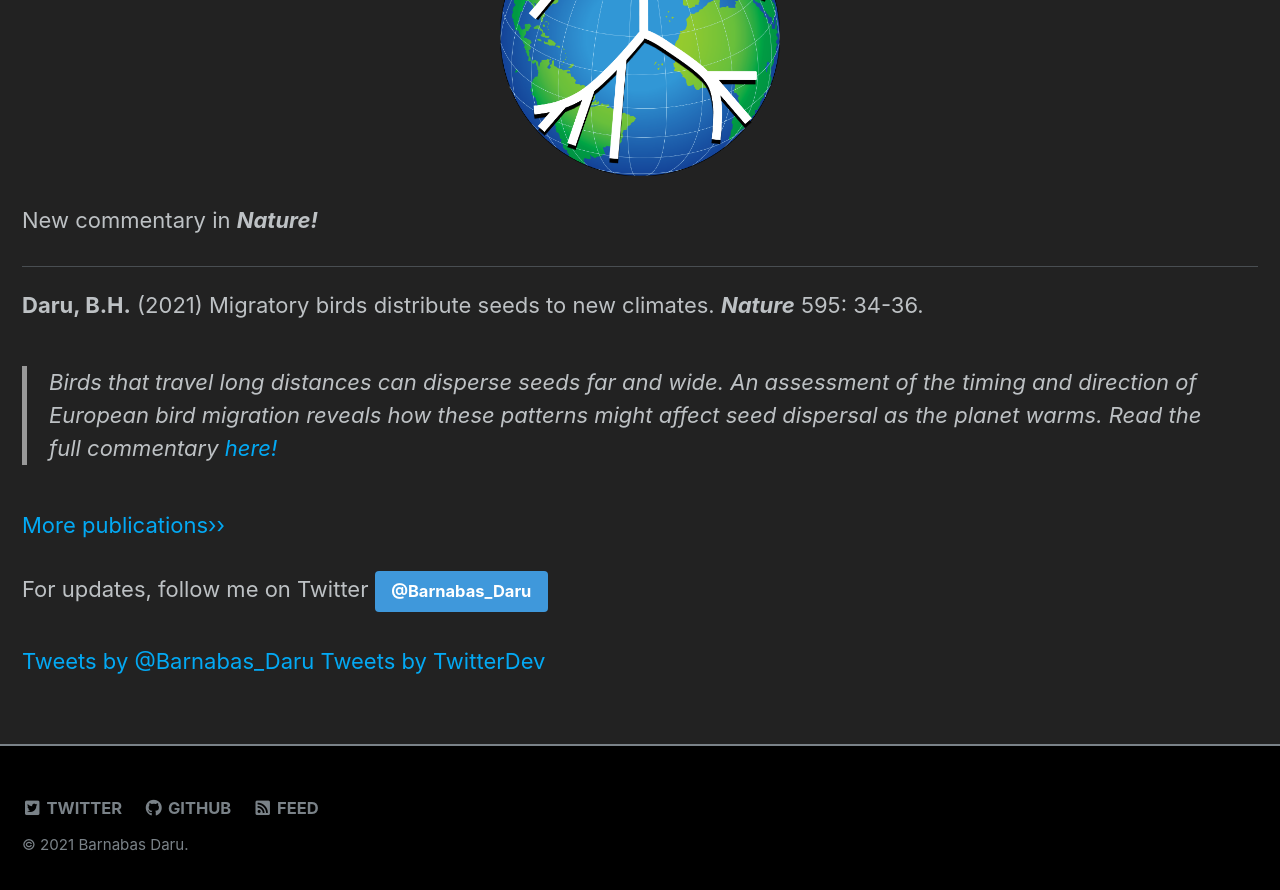
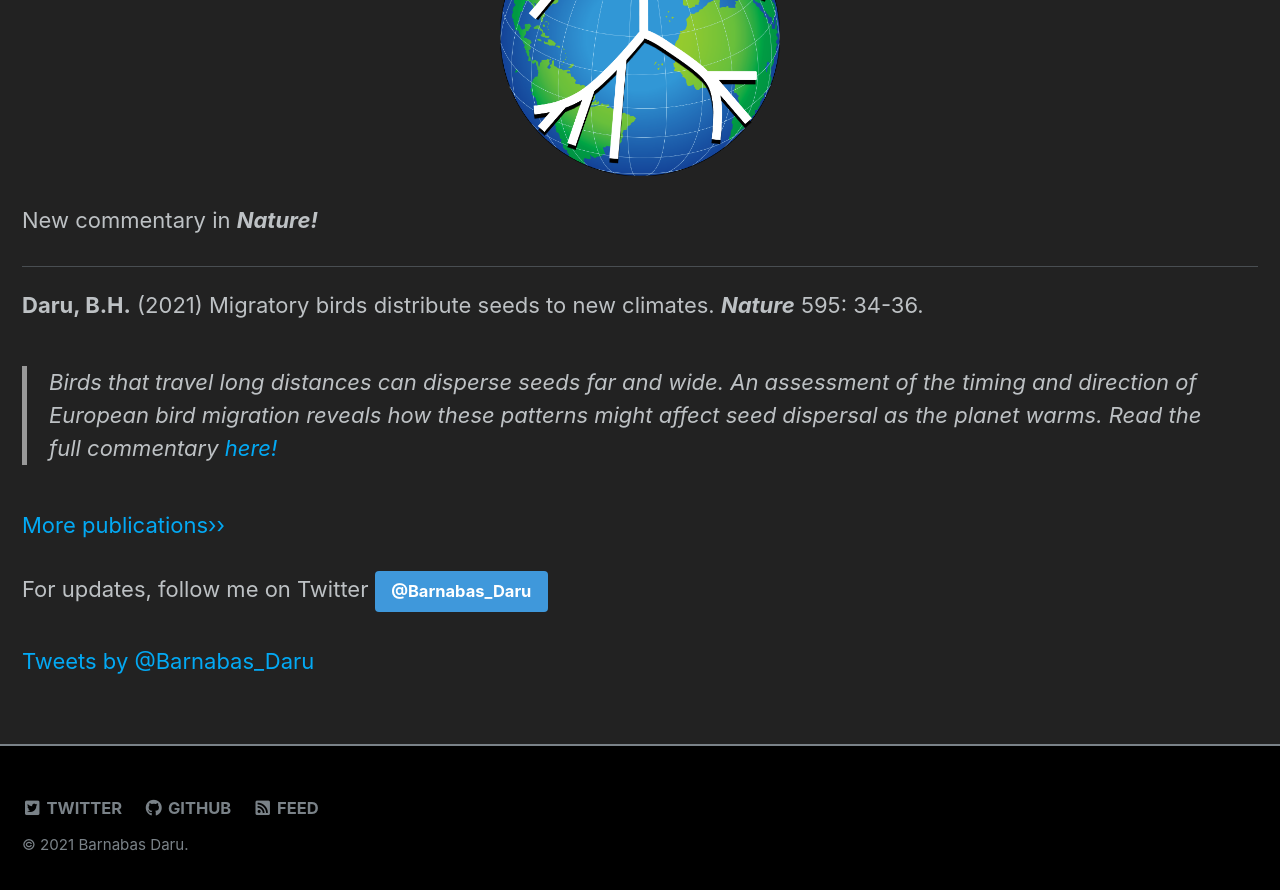
Before and after one commit to darunabas/darulab.github.io, a Jekyll site: the page built from index.html, in a window 1280 px wide and 900 px high, scrolled down 722 px. Shown: the top 890 px of the window. Built offline with Jekyll 4.4.1, drawn with Linux system fonts in a browser that asks for light colours; cached includes are drawn as plain includes; the list of posts is cut into pages by our own code; comment, search, counter and statistics services are not loaded.

Commit message:
Update index.html

```diff
--- a/index.html
+++ b/index.html
@@ -30,11 +30,9 @@
 <a class="twitter-timeline"
   href="https://twitter.com/Barnabas_Daru"
   data-tweet-limit="3"
-   data-width="250"
-  data-height="250"
+   data-width="350"
+  data-height="100"
    data-theme="dark">
 Tweets by @Barnabas_Daru
 </a>
 <script async src="https://platform.twitter.com/widgets.js" charset="utf-8"></script>
-
-<a class="twitter-timeline" data-width="232" data-height="203" data-theme="dark" href="https://twitter.com/TwitterDev?ref_src=twsrc%5Etfw">Tweets by TwitterDev</a> <script async src="https://platform.twitter.com/widgets.js" charset="utf-8"></script>
```
